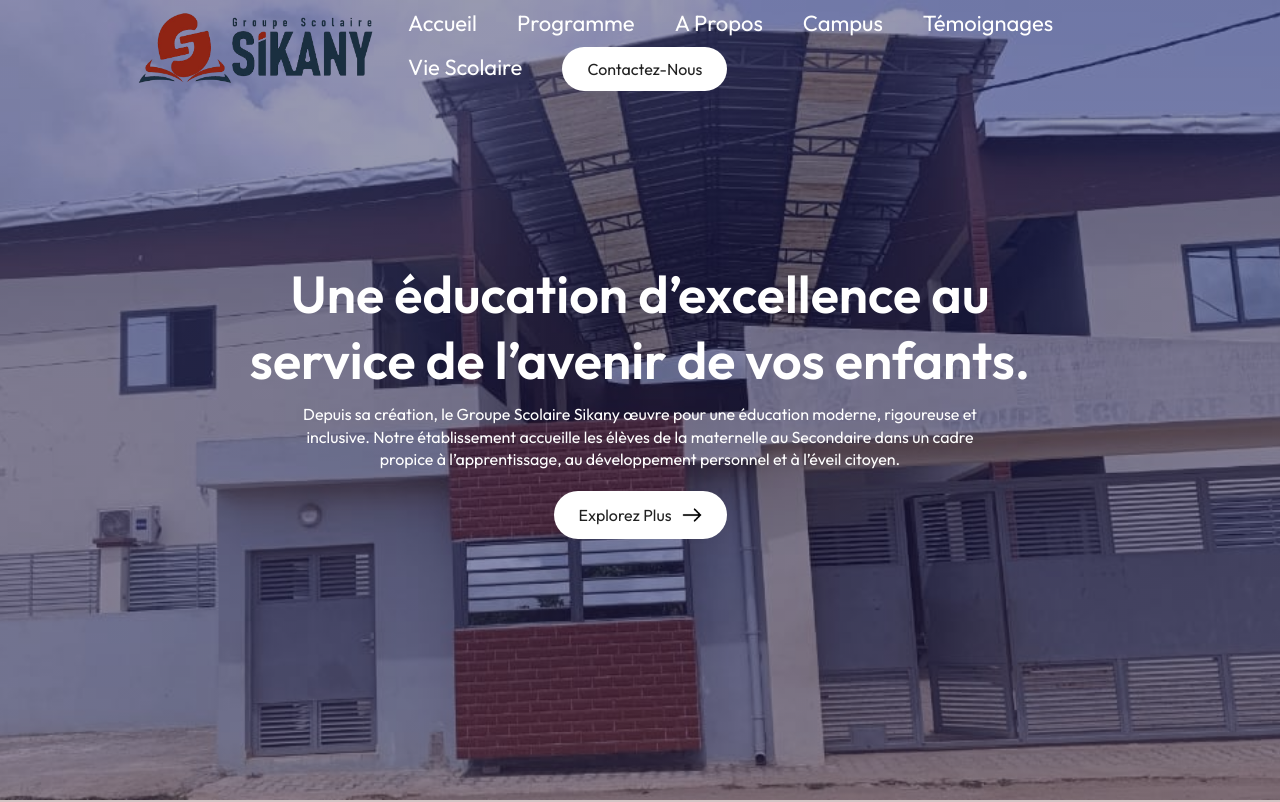
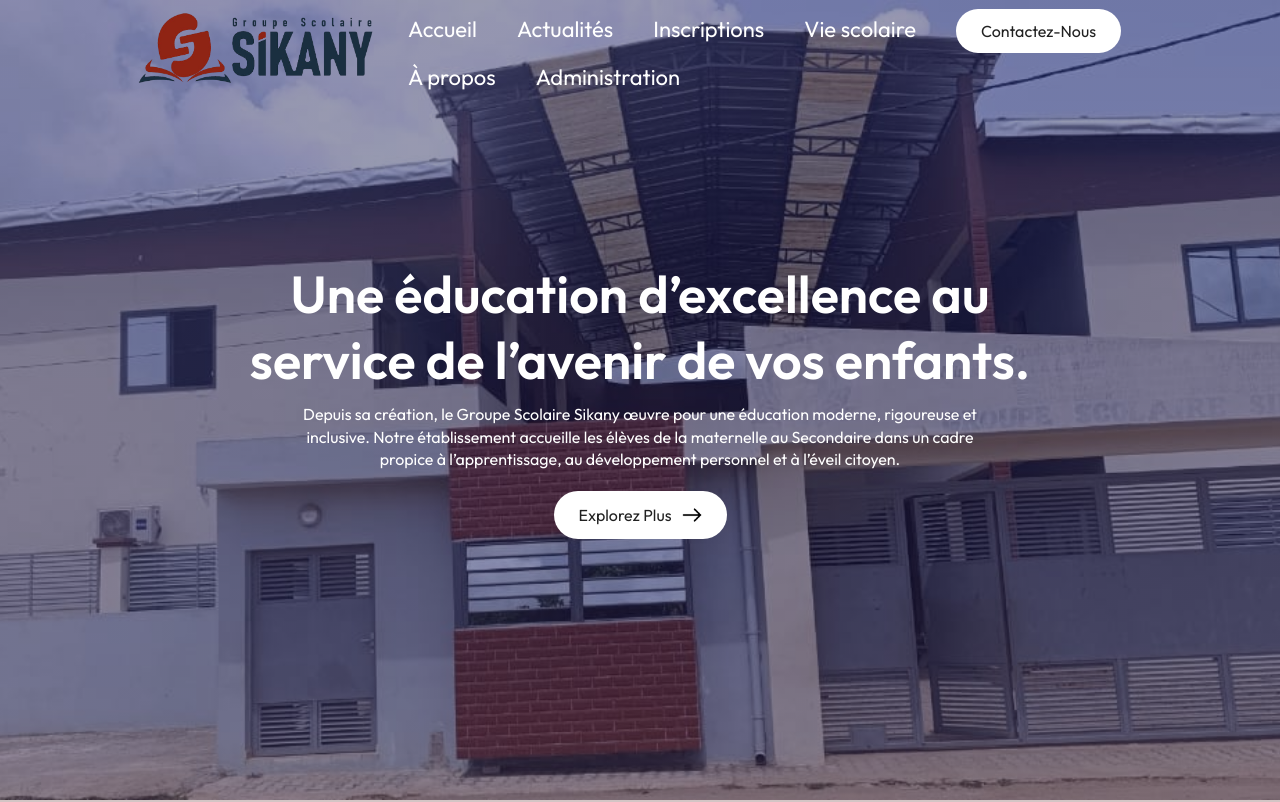
Before and after one commit to AbdelazizSangare/sikany, a React (Vite) app: page / in a window 1280 px wide. Shown: the top 802 px of the page. Built offline with nearby package versions, Linux system fonts and the light colour scheme.

Commit message:
Fix: configuration for Vercel deployment

```diff
--- a/src/Components/Navbar/Navbar.css
+++ b/src/Components/Navbar/Navbar.css
@@ -29,7 +29,47 @@ nav ul li{
 .menu-icon{
     display: none;
 }
+.has-submenu {
+  position: relative;
+  cursor: pointer;
+}
 
+.has-submenu > span {
+  font-size: 22px;
+}
+
+.submenu {
+  display: none;
+  opacity: 0;
+  transform: translateY(10px);
+  transition: opacity 0.3s ease, transform 0.3s ease;
+  position: absolute;
+  top: 35px;
+  left: 0;
+  background-color: rgba(8, 0, 58, 0.9);
+  padding: 10px 0;
+  list-style: none;
+  border-radius: 8px;
+  min-width: 200px;
+  z-index: 100;
+}
+
+/* Lors du hover */
+.has-submenu:hover .submenu {
+  display: block;
+  opacity: 1;
+  transform: translateY(0);
+}
+
+.submenu li {
+  padding: 8px 20px;
+  white-space: nowrap;
+  font-size: 18px;
+}
+
+.submenu li:hover {
+  background-color: rgba(255, 255, 255, 0.1);
+}
 
 /* ----- media query -----*/
 
@@ -68,4 +108,34 @@ nav ul li{
     .hide-mobile-menu{
         right: -200px;
     }
+    .submenu {
+    position: relative;
+    display: none;
+    top: 0;
+    left: 0;
+    background: transparent;
+    border-radius: 0;
+    padding-left: 15px;
+  }
+
+  .submenu li {
+    margin: 5px 0;
+    font-size: 20px;
+  }
+
+  .has-submenu:hover .submenu {
+    display: block;
+  }
+
+  .has-submenu > span {
+    display: flex;
+    justify-content: space-between;
+    align-items: center;
+    font-size: 20px;
+  }
+
+  .arrow {
+    margin-left: 10px;
+    font-size: 14px;
+  }
 }
--- a/src/Components/Navbar/Navbar.jsx
+++ b/src/Components/Navbar/Navbar.jsx
@@ -1,39 +1,83 @@
-import React, { useEffect, useState } from 'react'
-import './Navbar.css'
-import logo from '../../assets/logo1.png'
-import menu_icon from '../../assets/menu-icon.png'
+import React, { useEffect, useState } from 'react';
+import './Navbar.css';
+import logo from '../../assets/logo1.png';
+import menu_icon from '../../assets/menu-icon.png';
 import { Link } from 'react-scroll';
 
 const Navbar = () => {
+  const [sticky, setSticky] = useState(false);
+  const [mobileMenu, setMobileMenu] = useState(false);
+  const [openSubmenus, setOpenSubmenus] = useState({});
 
-  const [sticky, setSticky] = useState(false);
-  useEffect(()=>{
-    window.addEventListener('scroll', ()=>{
-      window.scrollY > 50 ? setSticky(true) : setSticky(false);
-    })
-  },[]);
+  useEffect(() => {
+    const handleScroll = () => {
+      setSticky(window.scrollY > 50);
+    };
+    window.addEventListener('scroll', handleScroll);
+    return () => window.removeEventListener('scroll', handleScroll);
+  }, []);
 
-  const [mobileMenu, setMobileMenu] = useState(false);
-  const toggleMenu = ()=>{
-    mobileMenu ? setMobileMenu(false) : setMobileMenu(true);
-  }
+  const toggleMenu = () => setMobileMenu(!mobileMenu);
+
+  const toggleSubmenu = (menuKey) => {
+    setOpenSubmenus(prev => ({
+      ...prev,
+      [menuKey]: !prev[menuKey]
+    }));
+  };
+
+  const isMobile = window.innerWidth <= 840;
+
   return (
-    <nav className={`container ${sticky? 'dark-nav' : ''}`}>
-        <img src={logo} alt="" className='logo'/>
-        <ul className={mobileMenu?'':'hide-mobile-menu'}>
-            <li><Link to='hero' smooth={true} offset={0} duration={500}>Accueil</Link></li>
-            <li><Link to='program' smooth={true} offset={-260} duration={500}>Programme</Link></li>
-            <li><Link to='about' smooth={true} offset={150} duration={500}>A Propos</Link></li>
-            <li><Link to='campus' smooth={true} offset={-260} duration={500}>Campus</Link></li>
-            <li><Link to='testimonials' smooth={true} offset={-260} duration={500}>Témoignages</Link></li>
-            <li><a href="http://www.applicationvh.com/sikany/parent" target="_blank"
-            rel="noopener noreferrer">Vie Scolaire</a></li>
-            <li><Link to='contact' smooth={true} offset={-260} duration={500}
-            className='btn'>Contactez-Nous</Link></li>
-        </ul>
-        <img src={menu_icon} alt="" className='menu-icon' onClick={toggleMenu}/>
+    <nav className={`container ${sticky ? 'dark-nav' : ''}`}>
+      <img src={logo} alt="Logo" className='logo' />
+      <ul className={mobileMenu ? '' : 'hide-mobile-menu'}>
+        <li><Link to='hero' smooth={true} offset={0} duration={500}>Accueil</Link></li>
+
+        <li className="has-submenu">
+          <span onClick={() => isMobile && toggleSubmenu('actualites')}>
+            Actualités {isMobile && <span className="arrow">{openSubmenus['actualites'] ? '' : ''}</span>}
+          </span>
+          <ul className={`submenu ${openSubmenus['actualites'] ? 'show' : ''}`}>
+            <li><Link to="decoupage" smooth={true} offset={-260} duration={500}>Découpage année scolaire</Link></li>
+            <li><Link to="actu" smooth={true} offset={-260} duration={500}>Actus nationales et internationales</Link></li>
+          </ul>
+        </li>
+
+        <li className="has-submenu">
+          <span onClick={() => isMobile && toggleSubmenu('inscriptions')}>
+            Inscriptions {isMobile && <span className="arrow">{openSubmenus['inscriptions'] ? '' : ''}</span>}
+          </span>
+          <ul className={`submenu ${openSubmenus['inscriptions'] ? 'show' : ''}`}>
+            <li><Link to="inscription" smooth={true} offset={-260} duration={500}>Comment s'inscrire</Link></li>
+            <li><Link to="frais" smooth={true} offset={-260} duration={500}>Frais de scolarité</Link></li>
+            <li><Link to="rentree" smooth={true} offset={-260} duration={500}>Infos rentrée</Link></li>
+            <li><Link to="reservations" smooth={true} offset={-260} duration={500}>Réservations</Link></li>
+          </ul>
+        </li>
+
+        <li className="has-submenu">
+          <span onClick={() => isMobile && toggleSubmenu('vie')}>
+            Vie scolaire {isMobile && <span className="arrow">{openSubmenus['vie'] ? '' : ''}</span>}
+          </span>
+          <ul className={`submenu ${openSubmenus['vie'] ? 'show' : ''}`}>
+            <li><Link to="equipements" smooth={true} offset={-260} duration={500}>Équipements</Link></li>
+            <li><Link to="resultats" smooth={true} offset={-260} duration={500}>Résultats examens</Link></li>
+            <li><Link to="infos-eleves" smooth={true} offset={-260} duration={500}><a href="http://www.applicationvh.com/sikany/parent"
+            target="_blank" rel="noopener noreferrer">Infos élèves</a></Link></li>
+          </ul>
+        </li>
+        <li>
+          <Link to="contact" smooth={true} offset={-260} duration={500} className="btn">
+            Contactez-Nous
+          </Link>
+        </li>
+        <li><Link to='about' smooth={true} offset={150} duration={500}>À propos</Link></li>
+        <li><Link to='admin' smooth={true} offset={-260} duration={500}>Administration</Link></li>
+      </ul>
+      <img src={menu_icon} alt="Menu" className='menu-icon' onClick={toggleMenu} />
     </nav>
-  )
-}
+  );
+};
 
-export default Navbar
+export default Navbar;
```
